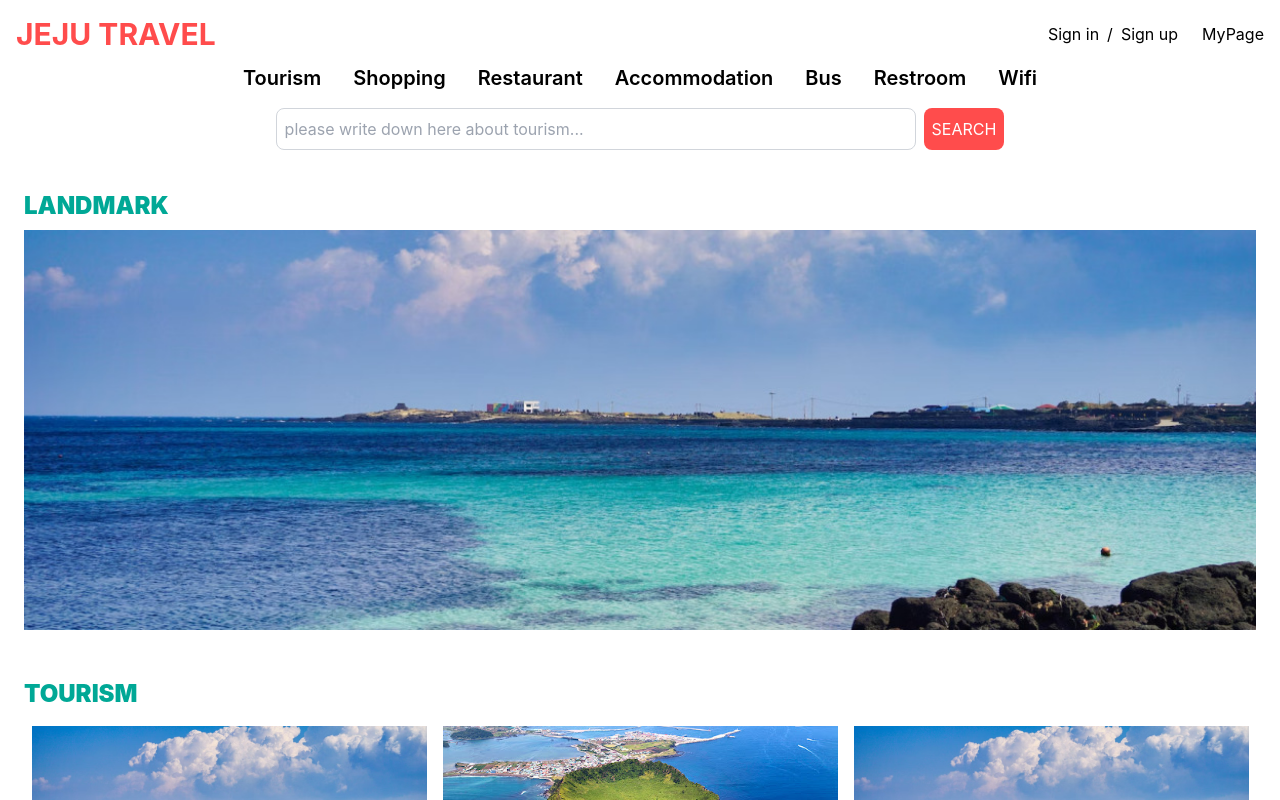
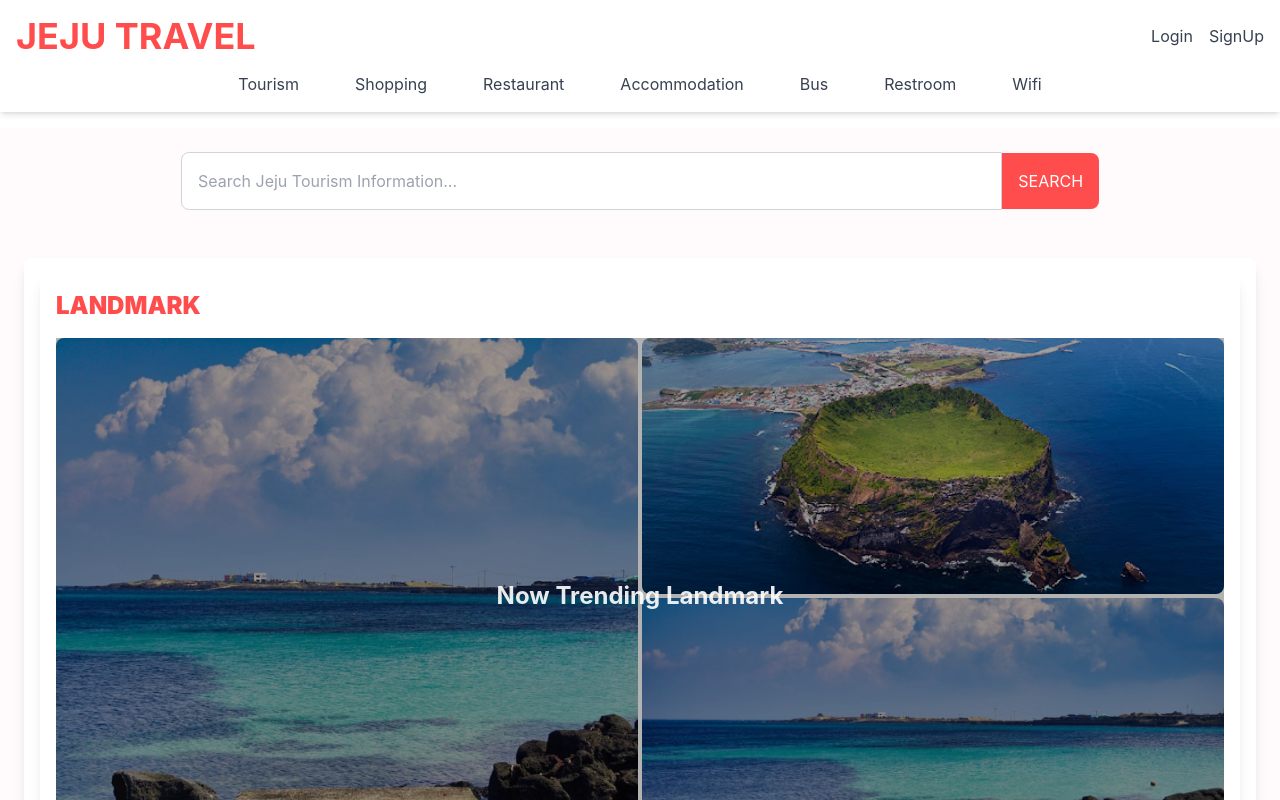
Before and after one commit to JejuTravel/JejuTravel-FE, a React (Vite) app: page /tourism in a window 1280 px wide. Shown: the top 800 px of the page. Built offline with nearby package versions, Linux system fonts and the light colour scheme; a web font is replaced by a local one.

Commit message:
feat tourism

```diff
--- a/src/pages/tourism/components/SearchBar.jsx
+++ /dev/null
@@ -1,18 +0,0 @@
-import React from "react";
-
-const SearchBar = () => {
-  return (
-    <div className="flex justify-center mt-4 mb-4">
-      <input
-        type="text"
-        className="w-full md:w-1/2 p-2 border border-gray-300 rounded-lg focus:outline-none focus:ring-2 focus:ring-[#FF4C4C]"
-        placeholder="please write down here about tourism..."
-      />
-      <button className="ml-2 p-2 bg-[#FF4C4C] text-white rounded-lg hover:bg-[#007965]">
-        SEARCH
-      </button>
-    </div>
-  );
-};
-
-export default SearchBar;
--- a/src/pages/tourism/components/landmarkSection.jsx
+++ b/src/pages/tourism/components/landmarkSection.jsx
@@ -1,14 +1,50 @@
 import React from "react";
-import landmarkImage from '../../../assets/jeju.jpg';
+import landmarkImage1 from '../../../assets/jeju.jpg';
+import landmarkImage2 from '../../../assets/land.jpg';
+import landmarkImage3 from '../../../assets/jeju.jpg';
 
 const LandmarkSection = () => {
   return (
-    <section className="p-6 mt-0">
-      <h2 className="text-2xl font-black text-[#00A896] mb-2">LANDMARK</h2>
-      <div className="w-full h-1/2-screen overflow-hidden">
-        <img src={landmarkImage} alt="Landmark of the Month" className="w-full h-full object-cover" />
+    <div className="p-4 rounded-lg shadow-lg">
+      <h2 className="text-2xl font-black text-[#FF4C4C] mb-4">LANDMARK</h2>
+      <div className="grid grid-cols-1 lg:grid-cols-2 gap-1 relative">
+        <div className="relative w-full h-full overflow-hidden rounded-lg group">
+          <img
+            src={landmarkImage1}
+            alt="Landmark 1"
+            className="w-full h-full object-cover transform group-hover:scale-105 transition-transform duration-300"
+          />
+          <div className="absolute inset-0 bg-black bg-opacity-10 transition-opacity duration-300"></div>
+        </div>
+        <div className="grid grid-rows-2 gap-1">
+          <div className="relative w-full h-64 overflow-hidden rounded-lg group">
+            <img
+              src={landmarkImage2}
+              alt="Landmark 2"
+              className="w-full h-full object-cover transform group-hover:scale-105 transition-transform duration-300"
+            />
+            <div className="absolute inset-0 bg-black bg-opacity-10 transition-opacity duration-300"></div>
+          </div>
+          <div className="relative w-full h-64 overflow-hidden rounded-lg group">
+            <img
+              src={landmarkImage3}
+              alt="Landmark 3"
+              className="w-full h-full object-cover transform group-hover:scale-105 transition-transform duration-300"
+            />
+            <div className="absolute inset-0 bg-black bg-opacity-10 transition-opacity duration-300"></div>
+          </div>
+        </div>
+        <div className="absolute inset-0 bg-black bg-opacity-30 flex items-center justify-center pointer-events-none">
+          <h2 className="text-white text-2xl font-bold opacity-90">Now Trending Landmark</h2>
+        </div>
       </div>
-    </section>
+      <div className="mt-4">
+        <h3 className="text-xl font-semibold text-[#FF4C4C]">Jeju Beach</h3>
+        <p className="text-gray-700 mt-2">
+          Jeju Beach is famous for its stunning natural scenery and pristine waters. It is a beloved destination for visitors seeking the perfect getaway.
+        </p>
+      </div>
+    </div>
   );
 };
 
--- a/src/pages/tourism/components/tourismSection.jsx
+++ b/src/pages/tourism/components/tourismSection.jsx
@@ -5,7 +5,7 @@ import eventImage2 from '../../../assets/land.jpg';
 import eventImage3 from '../../../assets/jeju.jpg';
 import eventImage4 from '../../../assets/land.jpg';
 
-const tourismSection = () => {
+const TourismSection = () => {
   const settings = {
     dots: true,
     infinite: true,
@@ -18,22 +18,30 @@ const tourismSection = () => {
 
   return (
     <section className="p-6 mt-0">
-      <h2 className="text-2xl font-black text-[#00A896] mb-2">TOURISM</h2>
+      <h2 className="text-3xl font-bold text-[#FF4C4C] mb-4">TOURISM</h2>
       <Slider {...settings}>
         <div className="p-2">
-          <img src={eventImage1} alt="Event 1" className="w-full h-full object-cover" />
+          <div className="relative w-full h-64 overflow-hidden rounded-lg">
+            <img src={eventImage1} alt="Event 1" className="w-full h-full object-cover" />
+          </div>
           <p className="mt-2 text-center">Event 1 Description</p>
         </div>
         <div className="p-2">
-          <img src={eventImage2} alt="Event 2" className="w-full h-full object-cover" />
+          <div className="relative w-full h-64 overflow-hidden rounded-lg">
+            <img src={eventImage2} alt="Event 2" className="w-full h-full object-cover" />
+          </div>
           <p className="mt-2 text-center">Event 2 Description</p>
         </div>
         <div className="p-2">
-          <img src={eventImage3} alt="Event 3" className="w-full h-full object-cover" />
+          <div className="relative w-full h-64 overflow-hidden rounded-lg">
+            <img src={eventImage3} alt="Event 3" className="w-full h-full object-cover" />
+          </div>
           <p className="mt-2 text-center">Event 3 Description</p>
         </div>
         <div className="p-2">
-          <img src={eventImage4} alt="Event 4" className="w-full h-full object-cover" />
+          <div className="relative w-full h-64 overflow-hidden rounded-lg">
+            <img src={eventImage4} alt="Event 4" className="w-full h-full object-cover" />
+          </div>
           <p className="mt-2 text-center">Event 4 Description</p>
         </div>
       </Slider>
@@ -41,4 +49,4 @@ const tourismSection = () => {
   );
 };
 
-export default tourismSection;
+export default TourismSection;
--- a/src/pages/tourism/index.jsx
+++ b/src/pages/tourism/index.jsx
@@ -1,132 +1,34 @@
-import React, { useState } from "react";
-import { Link } from "react-router-dom";
+import React from "react";
+import Header from "../../components/Header";
 import LandmarkSection from './components/landmarkSection';
 import TourismSection from './components/tourismSection';
-import SearchBar from './components/SearchBar';
 
 function Tourism() {
-  const [hoveredItem, setHoveredItem] = useState(null);
+  return (
+    <div className="min-h-screen bg-[#FFFBFC]">
+      <Header />
+      <div className="container mx-auto mt-32 p-6">
+        <div className="text-center mb-12">
+          <div className="flex justify-center items-center mb-4">
+            <input
+              type="text"
+              className="w-full md:w-2/3 p-4 border border-gray-300 rounded-l-lg focus:outline-none focus:ring-2 focus:ring-[#FF4C4C]"
+              placeholder="Search Jeju Tourism Information..."
+            />
+            <button className="p-4 bg-[#FF4C4C] text-white rounded-r-lg hover:bg-[#007965]">
+              SEARCH
+            </button>
+          </div>
+        </div>
 
-  const handleMouseEnter = (item) => {
-    setHoveredItem(item);
-  };
+        <div className="bg-white p-4 rounded-lg shadow-lg mb-8">
+          <LandmarkSection />
+        </div>
 
-  const handleMouseLeave = () => {
-    setHoveredItem(null);
-  };
-
-  return (
-    <div>
-      <header className="p-4 fixed top-0 left-0 w-full z-10 bg-transparent flex justify-between items-center">
-        <div className="text-3xl font-bold text-[#FF4C4C]">
-          <Link to="/">JEJU TRAVEL</Link>
+        <div className="bg-white p-4 rounded-lg shadow-lg">
+          <TourismSection />
         </div>
-        <div className="flex items-center">
-          <div className="flex items-center">
-            <Link
-              to="/login"
-              onMouseEnter={() => handleMouseEnter("login")}
-              onMouseLeave={handleMouseLeave}
-              className={`transition-colors duration-300 ${
-                hoveredItem === "login" ? "text-[#FF4C4C]" : "text-black"
-              }`}
-            >
-              Sign in
-            </Link>
-            <span className="text-black mx-2">/</span> {/* 여백 조정 */}
-            <Link
-              to="/signup"
-              onMouseEnter={() => handleMouseEnter("signup")}
-              onMouseLeave={handleMouseLeave}
-              className={`transition-colors duration-300 ${
-                hoveredItem === "signup" ? "text-[#FF4C4C]" : "text-black"
-              }`}
-            >
-              Sign up
-            </Link>
-          </div>
-          <Link
-            to="/mypage"
-            onMouseEnter={() => handleMouseEnter("mypage")}
-            onMouseLeave={handleMouseLeave}
-            className={`transition-colors duration-300 ml-6 ${
-              hoveredItem === "mypage" ? "text-[#FF4C4C]" : "text-black"
-            }`}
-          >
-            MyPage
-          </Link>
-        </div>
-      </header>
-      <nav>
-        <ul className="flex flex-wrap justify-center space-x-8 text-lg md:text-xl font-semibold mt-16">
-          <li
-            onMouseEnter={() => handleMouseEnter("Tourism")}
-            onMouseLeave={handleMouseLeave}
-            className={`cursor-pointer transition-colors duration-300 ${
-              hoveredItem === "Tourism" ? "text-[#FF4C4C]" : "text-black"
-            }`}
-          >
-            <Link to="/tourism">Tourism</Link>
-          </li>
-          <li
-            onMouseEnter={() => handleMouseEnter("Shopping")}
-            onMouseLeave={handleMouseLeave}
-            className={`cursor-pointer transition-colors duration-300 ${
-              hoveredItem === "Shopping" ? "text-[#FF4C4C]" : "text-black"
-            }`}
-          >
-            <Link to="/shopping">Shopping</Link>
-          </li>
-          <li
-            onMouseEnter={() => handleMouseEnter("Restaurant")}
-            onMouseLeave={handleMouseLeave}
-            className={`cursor-pointer transition-colors duration-300 ${
-              hoveredItem === "Restaurant" ? "text-[#FF4C4C]" : "text-black"
-            }`}
-          >
-            <Link to="/restaurant">Restaurant</Link>
-          </li>
-          <li
-            onMouseEnter={() => handleMouseEnter("Accommodation")}
-            onMouseLeave={handleMouseLeave}
-            className={`cursor-pointer transition-colors duration-300 ${
-              hoveredItem === "Accommodation" ? "text-[#FF4C4C]" : "text-black"
-            }`}
-          >
-            <Link to="/accommodation">Accommodation</Link>
-          </li>
-          <li
-            onMouseEnter={() => handleMouseEnter("Bus")}
-            onMouseLeave={handleMouseLeave}
-            className={`cursor-pointer transition-colors duration-300 ${
-              hoveredItem === "Bus" ? "text-[#FF4C4C]" : "text-black"
-            }`}
-          >
-            <Link to="/bus">Bus</Link>
-          </li>
-          <li
-            onMouseEnter={() => handleMouseEnter("Restroom")}
-            onMouseLeave={handleMouseLeave}
-            className={`cursor-pointer transition-colors duration-300 ${
-              hoveredItem === "Restroom" ? "text-[#FF4C4C]" : "text-black"
-            }`}
-          >
-            <Link to="/restroom">Restroom</Link>
-          </li>
-          <li
-            onMouseEnter={() => handleMouseEnter("Wifi")}
-            onMouseLeave={handleMouseLeave}
-            className={`cursor-pointer transition-colors duration-300 ${
-              hoveredItem === "Wifi" ? "text-[#FF4C4C]" : "text-black"
-            }`}
-          >
-            <Link to="/wifi">Wifi</Link>
-          </li>
-        </ul>
-      </nav>
-      <SearchBar />
-      <LandmarkSection />
-      <TourismSection />
+      </div>
     </div>
   );
 }
```
